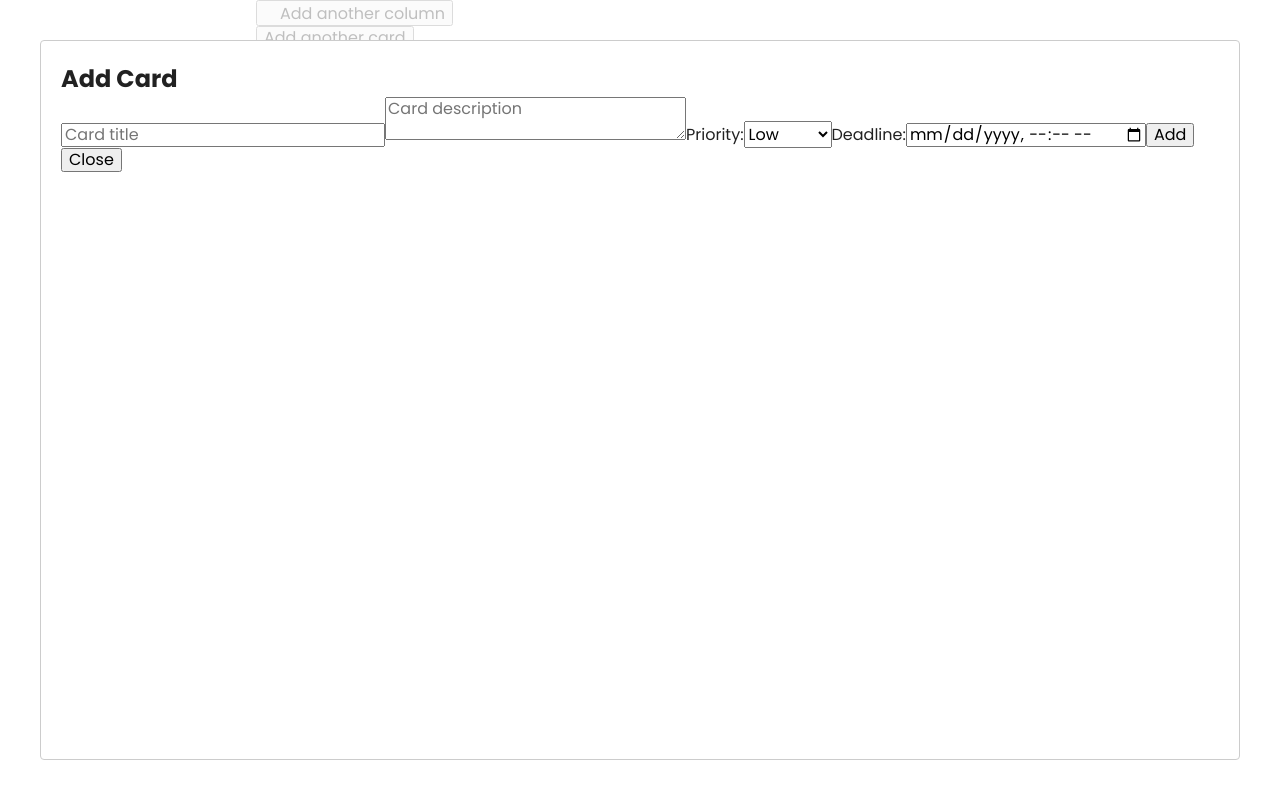
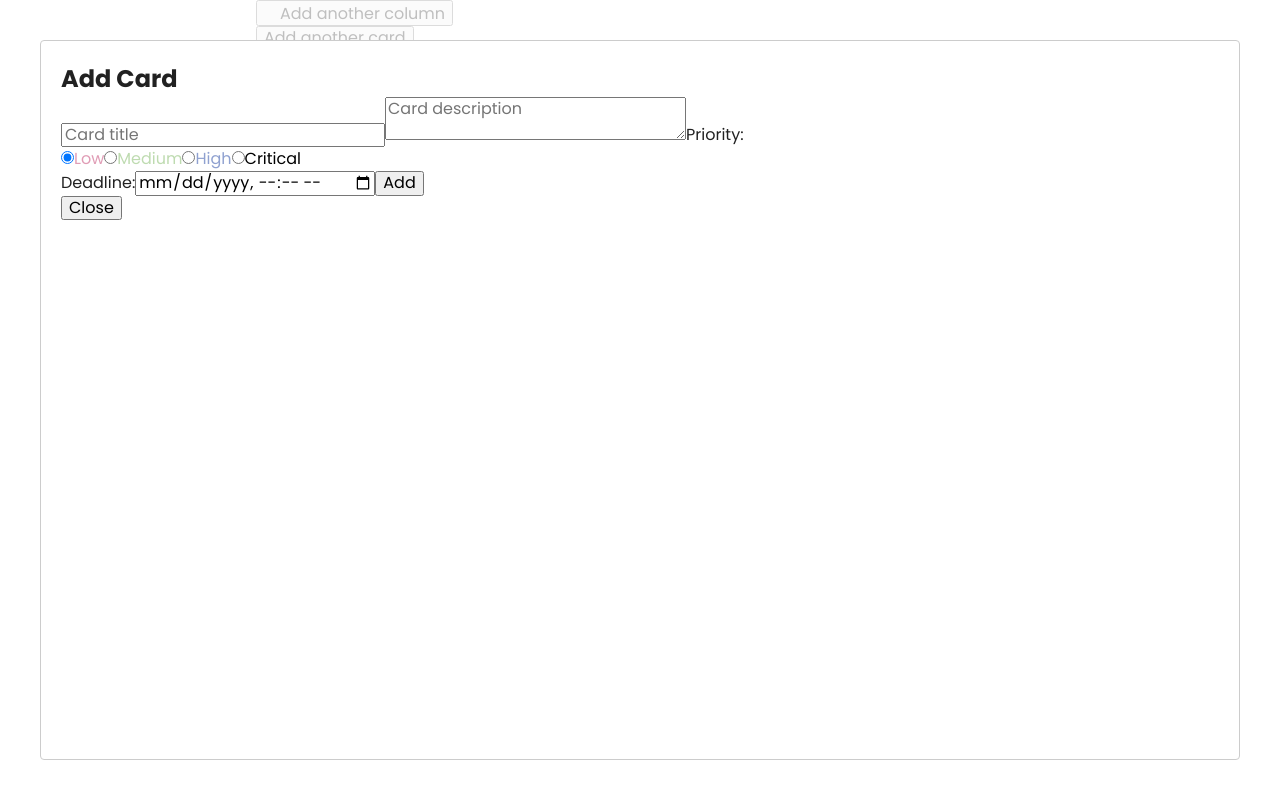
Before and after one commit to OleksandrLukomskyi/task-pro, a React (Vite) app: page /home/1 in a window 1280 px wide. Both pictures are taken after a click on the button "Add another card". Built offline with nearby package versions, Linux system fonts and the light colour scheme.

Commit message:
udate-modal

```diff
--- a/src/components/card/AddCard.jsx
+++ b/src/components/card/AddCard.jsx
@@ -1,7 +1,6 @@
 import { useState } from "react";
 import Modal from "react-modal";
 import css from "./AddCard.module.css";
-
 export default function AddCard({ columnId, boardId, onAddCard }) {
   const [isModalOpen, setIsModalOpen] = useState(false);
   const [cardTitle, setCardTitle] = useState("");
@@ -21,7 +20,7 @@ export default function AddCard({ columnId, boardId, onAddCard }) {
       });
       setCardTitle("");
       setCardDescription("");
-      setCardPriority(" Low");
+      setCardPriority("Low");
       setCardDeadline("");
       setIsModalOpen(false);
     } else {
@@ -59,15 +58,52 @@ export default function AddCard({ columnId, boardId, onAddCard }) {
           />
           <label>
             Priority:
-            <select
-              value={cardPriority}
-              onChange={(e) => setCardPriority(e.target.value)}
-              required
-            >
-              <option value="Low">Low</option>
-              <option value="Medium">Medium</option>
-              <option value="High">High</option>
-            </select>
+            <div>
+              <label>
+                <input
+                  type="radio"
+                  value="Low"
+                  checked={cardPriority === "Low"}
+                  onChange={(e) => setCardPriority(e.target.value)}
+                />
+                <span className={css.radioLabel} style={{ color: "#E09CB5" }}>
+                  Low
+                </span>
+              </label>
+              <label>
+                <input
+                  type="radio"
+                  value="Medium"
+                  checked={cardPriority === "Medium"}
+                  onChange={(e) => setCardPriority(e.target.value)}
+                />
+                <span className={css.radioLabel} style={{ color: "#BEDBB0" }}>
+                  Medium
+                </span>
+              </label>
+              <label>
+                <input
+                  type="radio"
+                  value="High"
+                  checked={cardPriority === "High"}
+                  onChange={(e) => setCardPriority(e.target.value)}
+                />
+                <span className={css.radioLabel} style={{ color: "#8FA1D0" }}>
+                  High
+                </span>
+              </label>
+              <label>
+                <input
+                  type="radio"
+                  value="Critical"
+                  checked={cardPriority === "Critical"}
+                  onChange={(e) => setCardPriority(e.target.value)}
+                />
+                <span className={css.radioLabel} style={{ color: "#000000" }}>
+                  Critical
+                </span>
+              </label>
+            </div>
           </label>
           <label>
             Deadline:
--- a/src/redux/cards/operations.js
+++ b/src/redux/cards/operations.js
@@ -2,7 +2,7 @@ import { createAsyncThunk } from "@reduxjs/toolkit";
 import axios from "axios";
 
 const token =
-  "eyJhbGciOiJIUzI1NiIsInR5cCI6IkpXVCJ9.eyJpZCI6IjY2NmFkZGZkMjRjMDhlZjlhOGRkNWE1MSIsImVtYWlsIjoibmVyb21heG9yNEBnbWFpbC5jb20iLCJpYXQiOjE3MTgzMTEwNjgsImV4cCI6MTcxOTE3NTA2OH0.z4foNcTpxZ_p5JmhyfGRCieDRFYgPd41Vyrkm3wCs4I";
+  "eyJhbGciOiJIUzI1NiIsInR5cCI6IkpXVCJ9.eyJpZCI6IjY2NmUwNjA3MzRjOWFlNjk2OGVlZTgyNCIsImVtYWlsIjoiYW5ueUBnbWFpbC5jb20iLCJpYXQiOjE3MTg0ODY3MjEsImV4cCI6MTcxOTM1MDcyMX0.SSKDFJDnvqkY1tUxZ3azbZWcmWqVC0gLtYSz4KRA4RA";
 
 export const addCard = createAsyncThunk(
   "cards/addCard",
```
